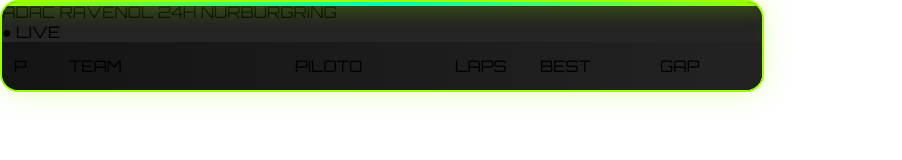
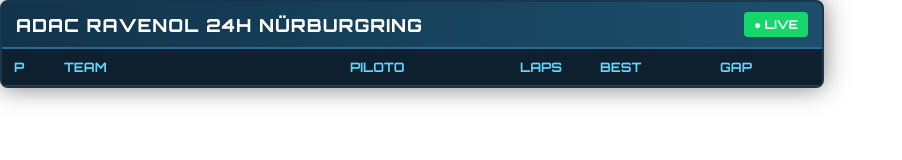
Before and after one commit to Chavitoxo/nurburgring-overlay, a website: page index.html in a window 1280 px wide. Shown: the whole page, without its empty margins (0-902 px from the left). Drawn offline with Linux system fonts and the light colour scheme; no server answers.

Commit message:
new gt3 dashboard style

```diff
--- a/style.css
+++ b/style.css
@@ -1,50 +1,47 @@
-@import url('https://fonts.googleapis.com/css2?family=Orbitron:wght@400;600;700;800&display=swap');
+@import url('https://fonts.googleapis.com/css2?family=Orbitron:wght@400;500;700;800&display=swap');
 
 body{
     margin:0;
     overflow:hidden;
     background:transparent;
-    font-family:'Orbitron', sans-serif;
+    font-family:'Orbitron',sans-serif;
 }
 
 #leaderboard{
-    width:760px;
-    background:linear-gradient(
-        180deg,
-        rgba(12,12,12,0.92) 0%,
-        rgba(0,0,0,0.82) 100%
-    );
-
-    border:2px solid #9BFF00;
-    border-radius:18px;
-
-    box-shadow:
-    0 0 30px rgba(155,255,0,0.25),
-    inset 0 0 20px rgba(155,255,0,0.05);
-
-    backdrop-filter:blur(12px);
-
+    width:820px;
+    background:#07111b;
+    border:2px solid #18364d;
+    border-radius:8px;
     overflow:hidden;
-
-    position:relative;
+    box-shadow:0 0 25px rgba(0,0,0,.5);
 }
 
-#leaderboard::before{
-    content:'';
-    position:absolute;
-    top:0;
-    left:0;
-    width:100%;
-    height:4px;
+.titlebar{
+    display:flex;
+    justify-content:space-between;
+    align-items:center;
 
-    background:linear-gradient(
-        90deg,
-        #9BFF00,
-        #00FFB7,
-        #9BFF00
-    );
+    background:linear-gradient(90deg,#12344b,#1d4f6d);
 
-    box-shadow:0 0 20px #9BFF00;
+    padding:10px 14px;
+
+    border-bottom:2px solid #2d688d;
+}
+
+.series{
+    color:white;
+    font-size:18px;
+    font-weight:800;
+    letter-spacing:1px;
+}
+
+.live{
+    background:#16d66b;
+    color:#fff;
+    font-size:12px;
+    font-weight:700;
+    padding:5px 10px;
+    border-radius:4px;
 }
 
 .header,
@@ -52,10 +49,10 @@
     display:grid;
 
     grid-template-columns:
-    55px
+    50px
     1fr
-    160px
-    85px
+    170px
+    80px
     120px
     90px;
 
@@ -63,12 +60,19 @@
 }
 
 .header{
-    padding:14px 12px;
+    background:#0e1f2d;
+    color:#5ed8ff;
 
-    background:linear-gradient(
-        90deg,
-        rgba(20,20,20,1),
-        rgba(35,35,35,1)
-    );
+    padding:10px 12px;
 
+    font-size:13px;
+    font-weight:700;
+
+    border-bottom:1px solid #244861;
 }
+
+.row{
+    padding:9px 12px;
+
+    color:#fff;
+}
```
Also changed, not shown: index.html (+2 -0 lines).
